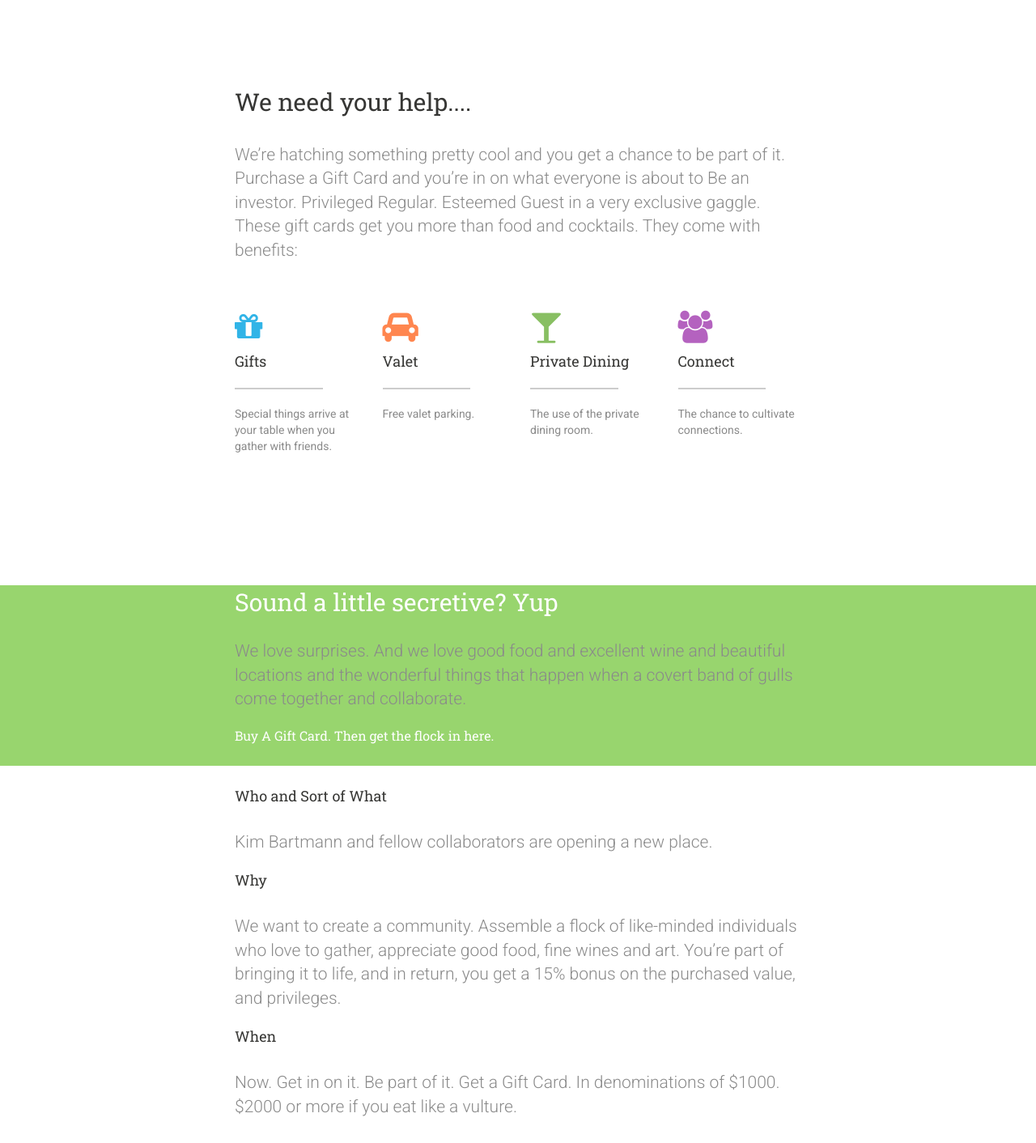
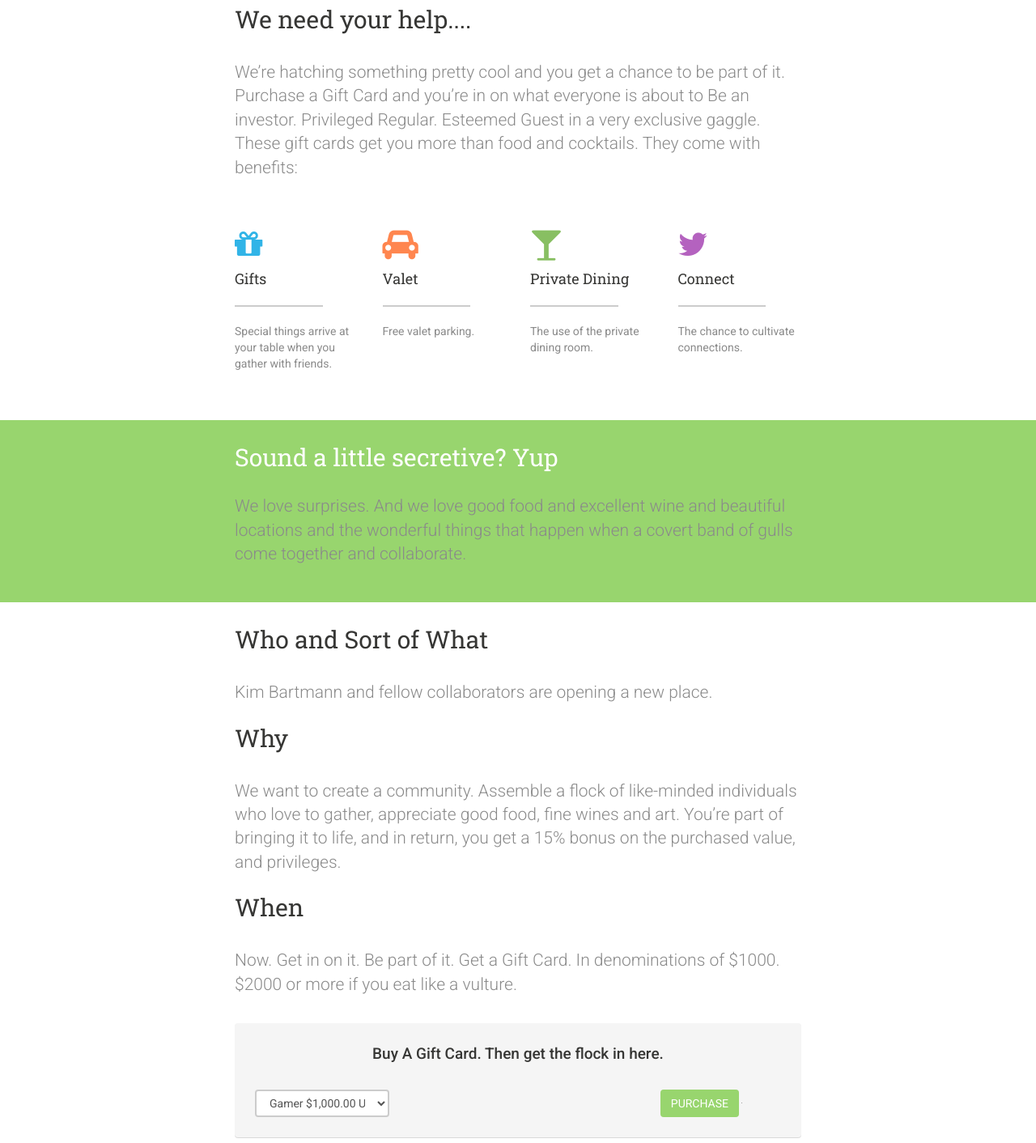
Before and after one commit to zlegein/harmonplace, a website: page app/index.html in a window 1280 px wide. Shown: the part 567-1979 px from the top of the page at 81% size. Drawn offline with nearby package versions, Linux system fonts and the light colour scheme; files that its build step writes are made by us from their sources.

Commit message:
michele changes

```diff
--- a/app/index.html
+++ b/app/index.html
@@ -63,7 +63,7 @@
             <div class="col-sm-3 feature feature-three"><i class="fa fa-glass"></i><h4>Private Dining</h4>
                 <hr>
                 <p>The use of the private dining room.</p></div>
-            <div class="col-sm-3 feature feature-four"><i class="fa fa-group"></i><h4>Connect</h4>
+            <div class="col-sm-3 feature feature-four"><i class="fa fa-twitter"></i><h4>Connect</h4>
                 <hr>
                 <p>The chance to cultivate connections.</p></div>
         </div>
@@ -76,26 +76,29 @@
             <div class="col-sm-12 testimonial">
                 <p class="lead lead-harp">We love surprises. And we love good food and excellent wine and beautiful
                     locations and the wonderful things that happen when a covert band of gulls come together and collaborate.</p>
-                <h4>Buy A Gift Card. Then get the flock in here.</h4>
+
             </div>
         </div>
     </div>
 </div>
 <div id="invite-me" class="container">
-    <h4 class="headline">Who and Sort of What</h4>
+    <h2 class="headline">Who and Sort of What</h2>
     <p class="lead lead-harp">Kim Bartmann and fellow collaborators are opening a new place.</p>
 
-    <h4 class="headline">Why</h4>
+    <h2 class="headline">Why</h2>
     <p class="lead lead-harp">We want to create a community. Assemble a flock of like-minded
         individuals who love to gather, appreciate good food, fine wines and art. You’re
         part of bringing it to life, and in return, you get a 15% bonus on the purchased
         value, and privileges. </p>
 
-    <h4 class="headline">When</h4>
+    <h2 class="headline">When</h2>
     <p class="lead lead-harp">Now. Get in on it. Be part of it. Get a Gift Card. In denominations of $1000. $2000 or more if you eat like a vulture. </p>
 
     <div class="panel panel-signup">
         <div class="panel-body">
+            <div class="row">
+                <h5>Buy A Gift Card. Then get the flock in here.</h5>
+            </div>
             <form action="https://www.paypal.com/cgi-bin/webscr" method="post" target="_top">
                 <input type="hidden" name="cmd" value="_s-xclick">
                 <input type="hidden" name="hosted_button_id" value="G2TJHMVMUCJT2">
--- a/app/styles/app.css
+++ b/app/styles/app.css
@@ -87,8 +87,8 @@ body, p {
 
 #about {
     background-color: #fff;
-    padding-top: 152px;
-    padding-bottom: 152px
+    padding-top: 50px;
+    padding-bottom: 50px
 }
 
 .features {
@@ -129,6 +129,7 @@ body, p {
 }
 
 .testimonial-wrap {
+    padding: 25px;
     margin-bottom: 25px;
     background-color: #98d56e
 }
@@ -151,7 +152,7 @@ body, p {
     box-shadow: 0 1px 0 rgba(0, 0, 0, .15);
     margin-top: 33px;
     margin-bottom: 0;
-    padding: 52px;
+    padding: 25px;
 }
 
 .panel-signup .panel-body {
```
Also changed, not shown: dist/index.html, dist/styles/eebb475a.main.css (deleted), dist/styles/f37d1797.main.css (added).
